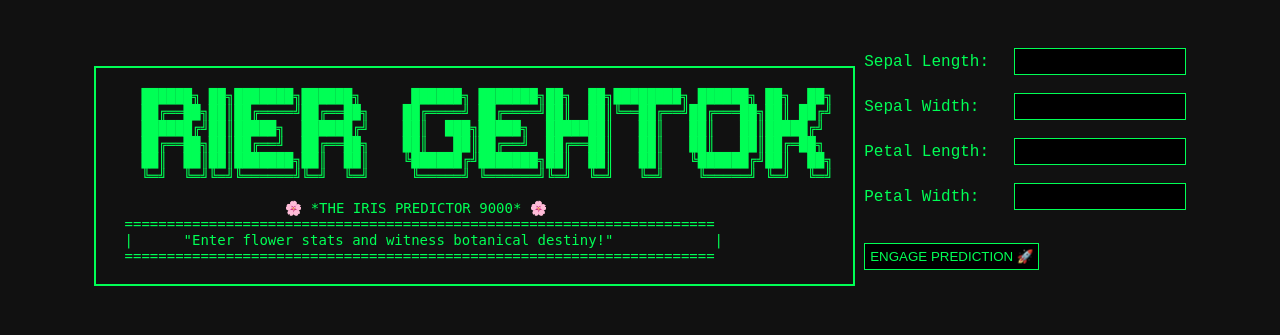
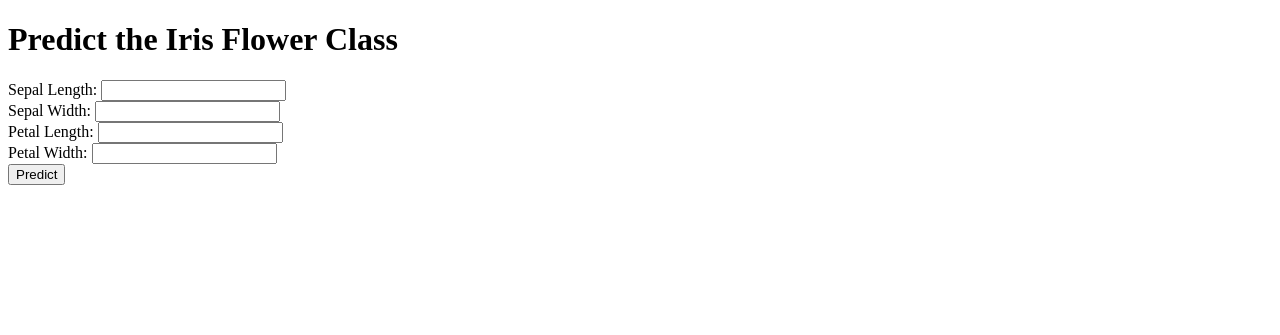
Before and after one commit to nwasr/MLOps, a Flask app: page / in a window 1280 px wide. Shown: the top 335 px of the page. Run offline with Flask 3, Linux system fonts and the light colour scheme; parts of the project's set-up code (start-up, migrations or seed data) failed here and were passed over.

Commit message:
chaged files

```diff
--- a/app.py
+++ b/app.py
@@ -1,50 +1,39 @@
+import pickle
 import os
-import pickle
-import logging
-import json
-from flask import Flask, request, render_template, jsonify
+from flask import Flask, request, render_template
 
 app = Flask(__name__)
 
-# structured logger to stdout
-logging.basicConfig(level=logging.INFO, format='%(message)s')
-logger = logging.getLogger('iris_app')
-
+# Load the model
 MODEL_PATH = "model/iris_model.pkl"
 if not os.path.exists(MODEL_PATH):
-    raise Exception("Model file not found. Run train.py or ensure CI has produced the artifact.")
+    raise Exception(
+        "Model file not found. Make sure to train the model by running 'train.py'."
+    )
 
 with open(MODEL_PATH, "rb") as f:
     model = pickle.load(f)
 
+# Home route to display the form
 @app.route("/")
 def home():
     return render_template("index.html")
 
-@app.route("/health", methods=["GET"])
-def health():
-    return jsonify({"status": "ok"}), 200
 
+# Prediction route to handle form submissions
 @app.route("/predict", methods=["POST"])
 def predict():
     # Get the input features from the form
-    try:
-        raw_values = list(request.form.values())
-        features = [float(x) for x in raw_values]
-    except Exception:
-        return render_template("index.html", prediction_text="Invalid input. Provide 4 numeric features."), 400
+    features = [float(x) for x in request.form.values()]
 
-    if len(features) != 4:
-        return render_template("index.html", prediction_text="Provide exactly 4 features."), 400
+    # Make a prediction using the model
+    prediction = model.predict([features])[0]
 
-    try:
-        prediction = int(model.predict([features])[0])
-    except Exception as e:
-        logger.error(json.dumps({"event": "prediction_error", "error": str(e)}))
-        return render_template("index.html", prediction_text="Prediction failed."), 500
+    # Display the prediction on the same page
+    return render_template(
+        "index.html", prediction_text=f"Predicted Iris Class: {prediction}"
+    )
 
-    logger.info(json.dumps({"event": "prediction", "features": features, "prediction": prediction}))
-    return render_template("index.html", prediction_text=f"Predicted Iris Class: {prediction}")
 
 if __name__ == "__main__":
     app.run(host="0.0.0.0", port=5000)
--- a/templates/index.html
+++ b/templates/index.html
@@ -3,95 +3,28 @@
 <head>
     <meta charset="UTF-8">
     <meta name="viewport" content="width=device-width, initial-scale=1.0">
-    <title>Iris Predictor 9000 🌸</title>
-
-    <style>
-        body {
-            background-color: #111;
-            color: #00ff55;
-            font-family: "Courier New", Courier, monospace;
-            padding: 20px;
-            text-align: center;  /* CENTER EVERYTHING */
-        }
-
-        .ascii-box {
-            border: 2px solid #00ff55;
-            padding: 20px;
-            display: inline-block;
-            margin-bottom: 30px;
-            white-space: pre;
-            font-size: 14px;
-            text-align: left; /* Keep ASCII aligned while the block is centered */
-        }
-
-        .form-wrapper {
-            display: inline-block;
-            text-align: left; /* Align labels + fields nicely */
-            margin-top: 20px;
-        }
-
-        label {
-            display: inline-block;
-            width: 140px;
-        }
-
-        input {
-            background: #000;
-            border: 1px solid #00ff55;
-            color: #00ff55;
-            padding: 5px;
-            width: 160px;
-        }
-
-        input[type="submit"] {
-            margin-top: 15px;
-            width: auto;
-            cursor: pointer;
-        }
-
-        .prediction {
-            margin-top: 30px;
-            font-size: 20px;
-            color: #00eaff;
-        }
-    </style>
+    <title>Iris Prediction</title>
 </head>
 <body>
+    <h1>Predict the Iris Flower Class</h1>
+    <form action="/predict" method="POST">
+        <label for="sepal_length">Sepal Length:</label>
+        <input type="text" id="sepal_length" name="sepal_length" required><br>
 
-<pre class="ascii-box">
-   ██████╗ ██╗███████╗██████╗      ██████╗ ███████╗██╗  ██╗████████╗ ██████╗ ██╗  ██╗
-   ██╔══██╗██║██╔════╝██╔══██╗    ██╔════╝ ██╔════╝██║  ██║╚══██╔══╝██╔═══██╗██║ ██╔╝
-   ██████╔╝██║█████╗  ██████╔╝    ██║  ███╗█████╗  ███████║   ██║   ██║   ██║█████╔╝
-   ██╔══██╗██║██╔══╝  ██╔══██╗    ██║   ██║██╔══╝  ██╔══██║   ██║   ██║   ██║██╔═██╗
-   ██║  ██║██║███████╗██║  ██║    ╚██████╔╝███████╗██║  ██║   ██║   ╚██████╔╝██║  ██╗
-   ╚═╝  ╚═╝╚═╝╚══════╝╚═╝  ╚═╝     ╚═════╝ ╚══════╝╚═╝  ╚═╝   ╚═╝    ╚═════╝ ╚═╝  ╚═╝
+        <label for="sepal_width">Sepal Width:</label>
+        <input type="text" id="sepal_width" name="sepal_width" required><br>
 
-                    🌸 *THE IRIS PREDICTOR 9000* 🌸
- ======================================================================
- |      "Enter flower stats and witness botanical destiny!"            |
- ======================================================================
-</pre>
+        <label for="petal_length">Petal Length:</label>
+        <input type="text" id="petal_length" name="petal_length" required><br>
 
-<div class="form-wrapper">
-    <form action="/predict" method="POST">
-        <label>Sepal Length:</label> <input type="text" name="sepal_length" required><br><br>
-        <label>Sepal Width:</label> <input type="text" name="sepal_width" required><br><br>
-        <label>Petal Length:</label> <input type="text" name="petal_length" required><br><br>
-        <label>Petal Width:</label> <input type="text" name="petal_width" required><br><br>
+        <label for="petal_width">Petal Width:</label>
+        <input type="text" id="petal_width" name="petal_width" required><br>
 
-        <input type="submit" value="ENGAGE PREDICTION 🚀">
+        <input type="submit" value="Predict">
     </form>
-</div>
 
-{% if prediction_text %}
-<div class="prediction">
-<pre>
-🔮 *** BOTANICAL PROPHECY REVEALED *** 🔮
-
-{{ prediction_text }}
-</pre>
-</div>
-{% endif %}
-
+    {% if prediction_text %}
+        <h3>{{ prediction_text }}</h3>
+    {% endif %}
 </body>
 </html>
```
Also changed, not shown: k8s/deployment.yaml (+1 -17 lines), tests/test_model.py (+15 -22 lines), requirements.txt (line endings or trailing spaces), 3 other files.
